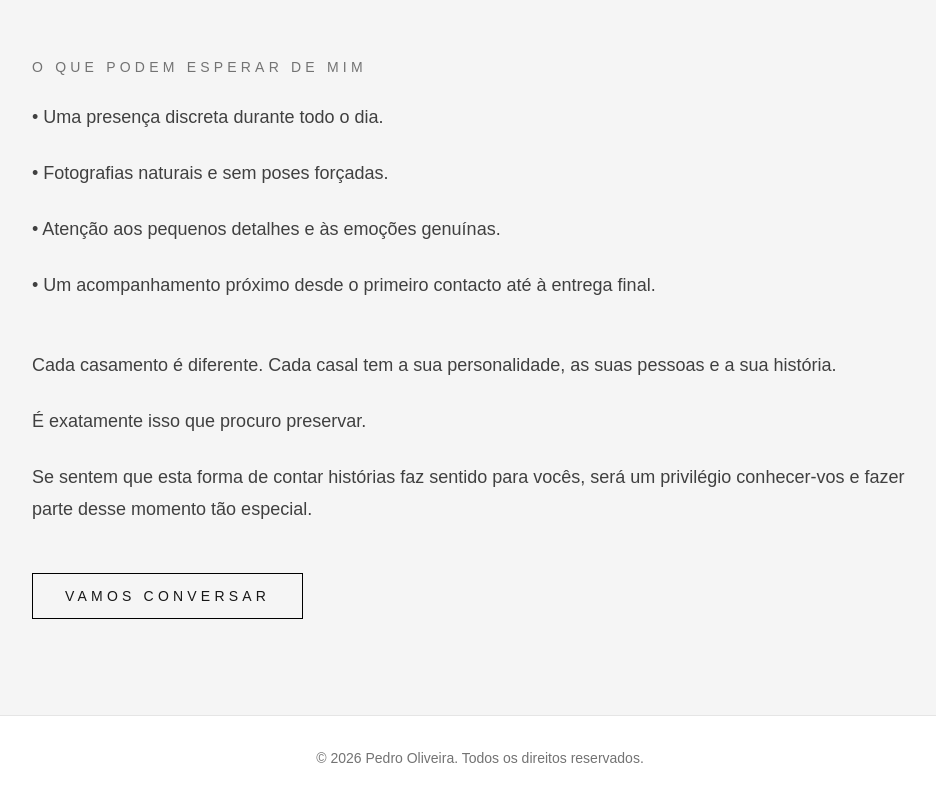
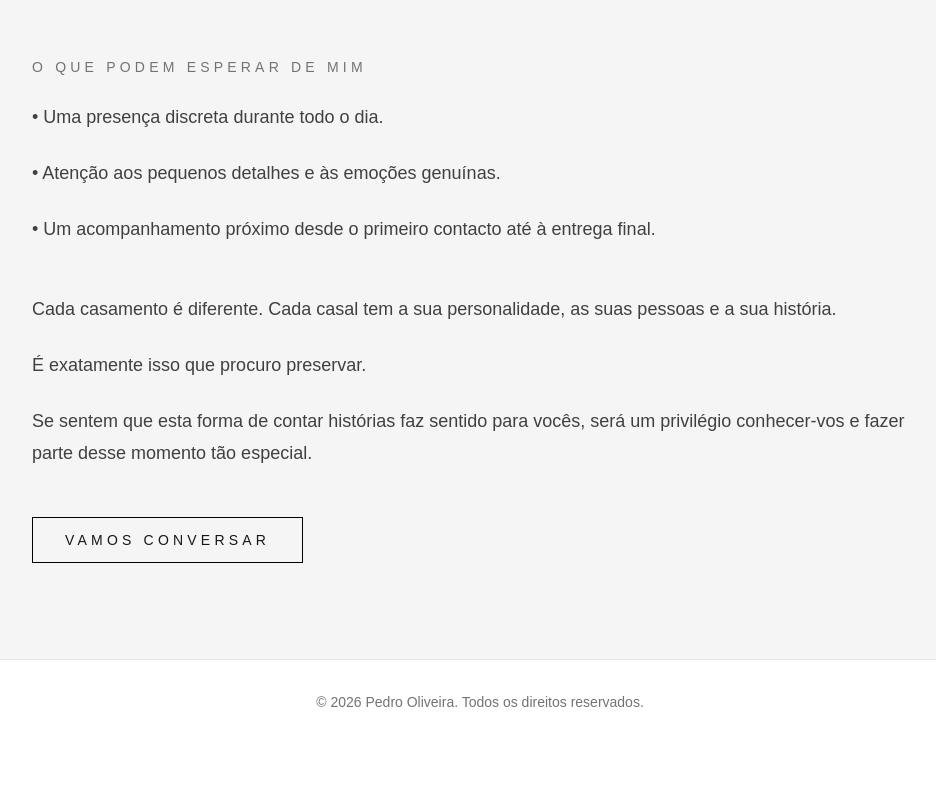
Before and after one commit to pedroliveirafoto/nextjs-boilerplate, a Next.js app: page /sobre in a window 1280 px wide. Shown: the part 1091-1891 px from the top of the page, without its empty margins (160-1096 px from the left). After the commit the page ends 1835 px from the top, so only its background shows below. Built offline with nearby package versions, Linux system fonts and the light colour scheme.

Commit message:
Update page.tsx

```diff
--- a/app/sobre/page.tsx
+++ b/app/sobre/page.tsx
@@ -79,7 +79,6 @@ export default function SobrePage() {
 
             <li>• Uma presença discreta durante todo o dia.</li>
 
-            <li>• Fotografias naturais e sem poses forçadas.</li>
 
             <li>• Atenção aos pequenos detalhes e às emoções genuínas.</li>
 
```
